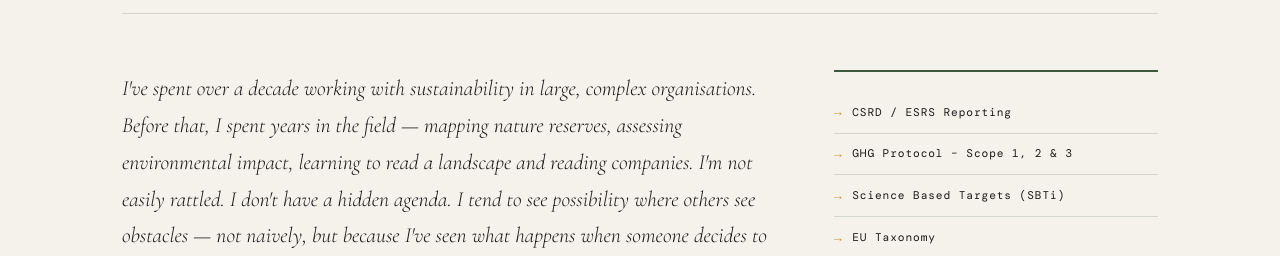
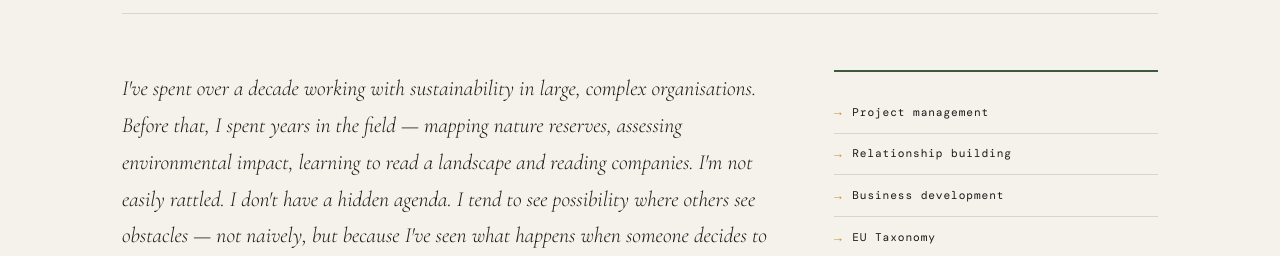
Before and after one commit to CarlRugfelt/carlrugfelt.github.io, a plain HTML site: page index.html in a window 1280 px wide. Shown: the part 1009-1265 px from the top of the page. Drawn offline with nearby package versions, Linux system fonts and the light colour scheme; a web font is replaced by a local one.

Commit message:
Update index.html

```diff
--- a/index.html
+++ b/index.html
@@ -612,9 +612,9 @@
     </div>
     <div class="about-sidebar">
       <ul class="framework-list">
-        <li>CSRD / ESRS Reporting</li>
-        <li>GHG Protocol – Scope 1, 2 & 3</li>
-        <li>Science Based Targets (SBTi)</li>
+        <li>Project management</li>
+        <li>Relationship building</li>
+        <li>Business development</li>
         <li>EU Taxonomy</li>
         <li>Double Materiality Assessment</li>
         <li>CDP Climate & Water</li>
```
